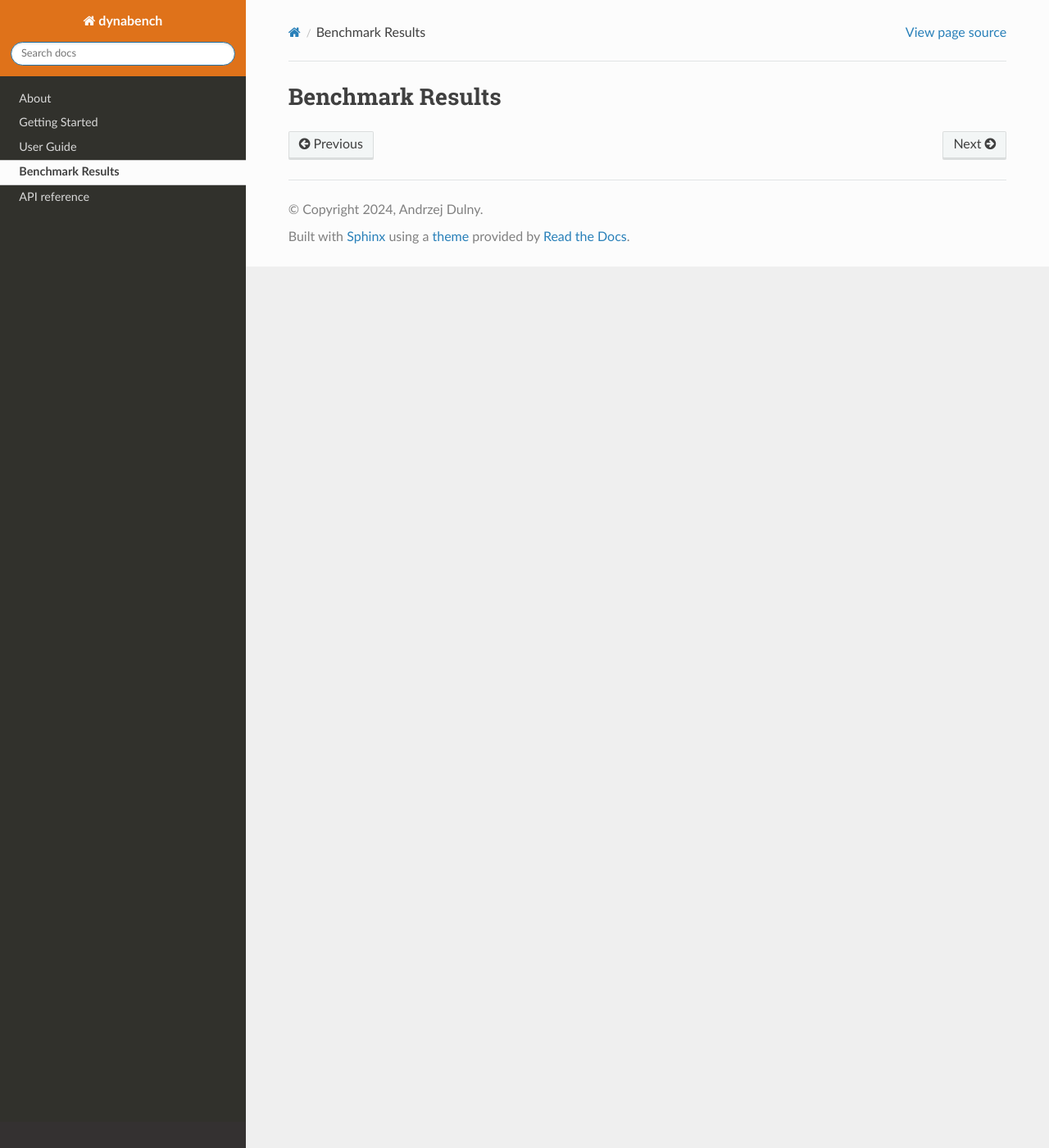
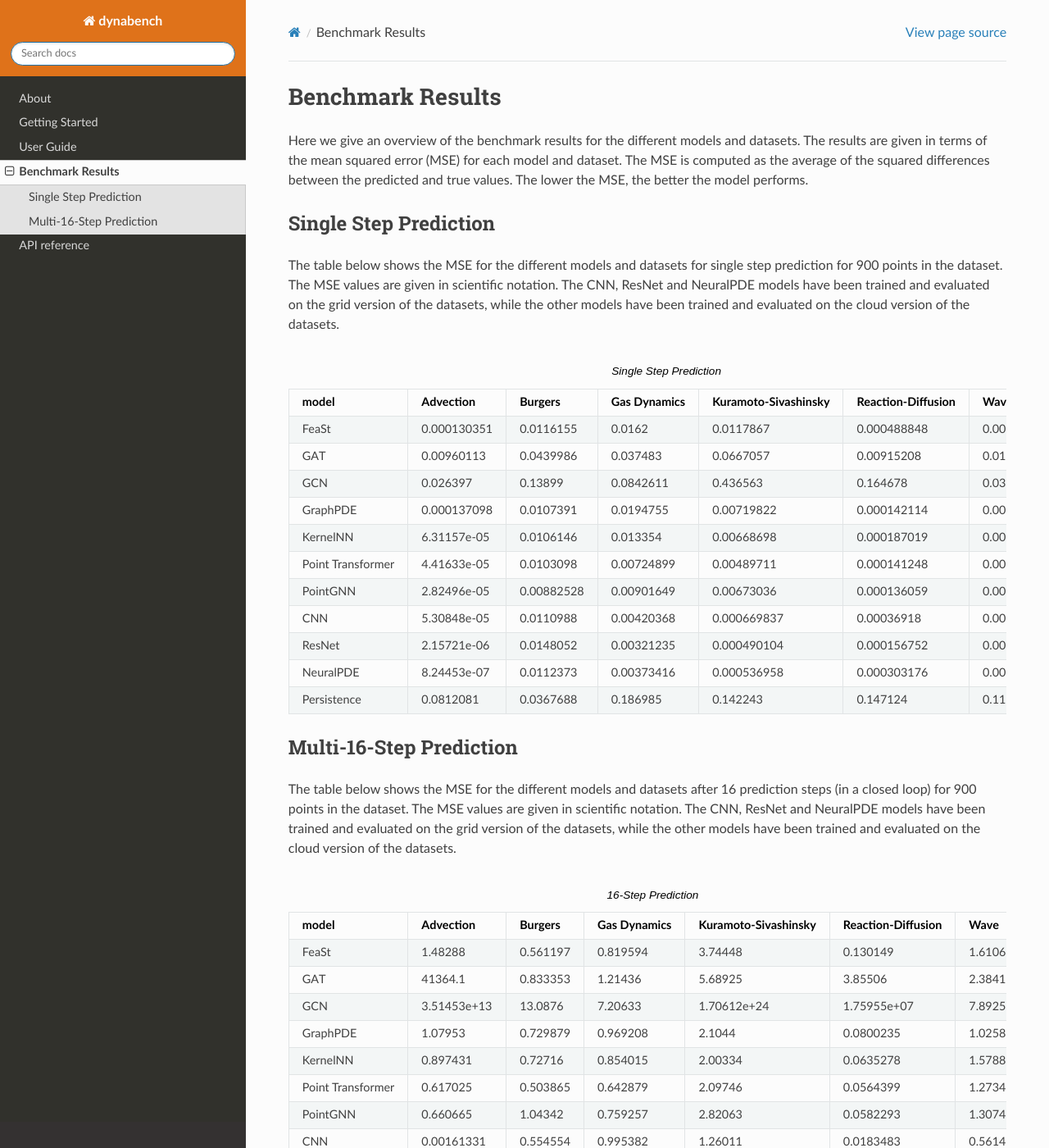
Before and after one commit to badulion/dynabench, a Sphinx documentation site: the page built from docs/source/results.rst, in a window 1280 px wide and 1400 px high. Shown: the whole window at 82% size. Built offline with Sphinx 7.4.7 and the Read the Docs theme 2.0.0, drawn with Linux system fonts in a browser that asks for light colours; some of the changed text lies outside the part shown.

Commit message:
Included the ECML benchmark results

```diff
--- a/docs/source/results.rst
+++ b/docs/source/results.rst
@@ -1,3 +1,31 @@
 =================
 Benchmark Results
 =================
+
+Here we give an overview of the benchmark results for the different models and datasets. The results are given in terms of the mean squared error (MSE) for each model and dataset. The MSE is computed as the average of the squared differences between the predicted and true values. The lower the MSE, the better the model performs.
+
+
+
+----------------------
+Single Step Prediction
+----------------------
+
+The table below shows the MSE for the different models and datasets for single step prediction for 900 points in the dataset. The MSE values are given in scientific notation.
+The CNN, ResNet and NeuralPDE models have been trained and evaluated on the grid version of the datasets, while the other models have been trained and evaluated on the cloud version of the datasets.
+
+
+.. csv-table:: Single Step Prediction
+   :file: tables/results_singlestep.csv
+   :header-rows: 1
+
+----------------------------
+Multi-16-Step  Prediction
+----------------------------
+
+The table below shows the MSE for the different models and datasets after 16 prediction steps (in a closed loop) for 900 points in the dataset. The MSE values are given in scientific notation.
+The CNN, ResNet and NeuralPDE models have been trained and evaluated on the grid version of the datasets, while the other models have been trained and evaluated on the cloud version of the datasets.
+
+
+.. csv-table:: 16-Step Prediction
+   :file: tables/results_multistep.csv
+   :header-rows: 1
--- /dev/null
+++ b/docs/source/tables/results_multistep.csv
@@ -0,0 +1,12 @@
+model,Advection,Burgers,Gas Dynamics,Kuramoto-Sivashinsky,Reaction-Diffusion,Wave
+FeaSt,1.48288,0.561197,0.819594,3.74448,0.130149,1.61066
+GAT,41364.1,0.833353,1.21436,5.68925,3.85506,2.38418
+GCN,3.51453e+13,13.0876,7.20633,1.70612e+24,1.75955e+07,7.89253
+GraphPDE,1.07953,0.729879,0.969208,2.1044,0.0800235,1.02586
+KernelNN,0.897431,0.72716,0.854015,2.00334,0.0635278,1.57885
+Point Transformer,0.617025,0.503865,0.642879,2.09746,0.0564399,1.27343
+PointGNN,0.660665,1.04342,0.759257,2.82063,0.0582293,1.30743
+CNN,0.00161331,0.554554,0.995382,1.26011,0.0183483,0.561433
+ResNet,8.64621e-05,1.86352,0.480284,1.0697,0.00704612,0.299457
+NeuralPDE,0.000270308,0.659789,0.443498,1.05564,0.0224155,0.247704
+Persistence,2.39393,0.679261,1.457,1.89752,0.275678,2.61281
--- /dev/null
+++ b/docs/source/tables/results_singlestep.csv
@@ -0,0 +1,12 @@
+model,Advection,Burgers,Gas Dynamics,Kuramoto-Sivashinsky,Reaction-Diffusion,Wave
+FeaSt,0.000130351,0.0116155,0.0162,0.0117867,0.000488848,0.00523298
+GAT,0.00960113,0.0439986,0.037483,0.0667057,0.00915208,0.0151498
+GCN,0.026397,0.13899,0.0842611,0.436563,0.164678,0.0382004
+GraphPDE,0.000137098,0.0107391,0.0194755,0.00719822,0.000142114,0.00207144
+KernelNN,6.31157e-05,0.0106146,0.013354,0.00668698,0.000187019,0.00542925
+Point Transformer,4.41633e-05,0.0103098,0.00724899,0.00489711,0.000141248,0.00238447
+PointGNN,2.82496e-05,0.00882528,0.00901649,0.00673036,0.000136059,0.00138772
+CNN,5.30848e-05,0.0110988,0.00420368,0.000669837,0.00036918,0.00143387
+ResNet,2.15721e-06,0.0148052,0.00321235,0.000490104,0.000156752,0.00145884
+NeuralPDE,8.24453e-07,0.0112373,0.00373416,0.000536958,0.000303176,0.00169871
+Persistence,0.0812081,0.0367688,0.186985,0.142243,0.147124,0.113805
```
